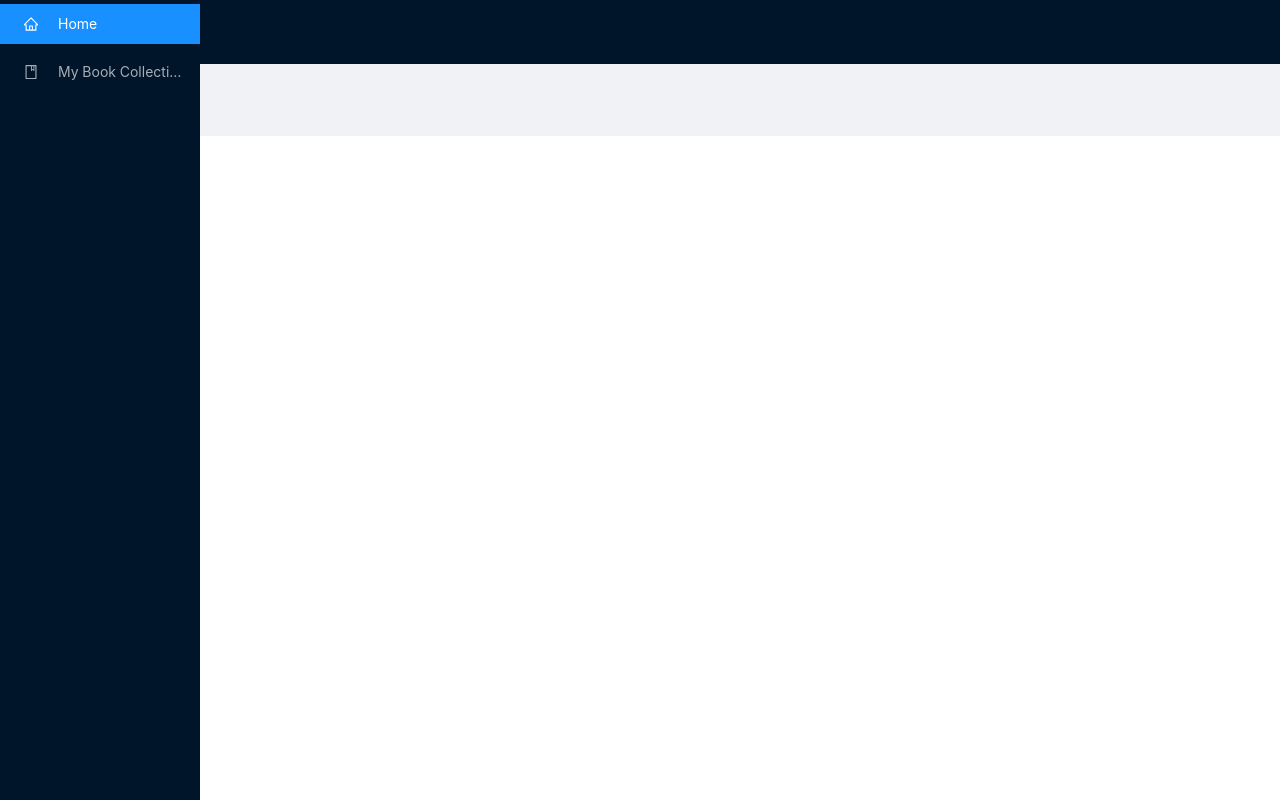
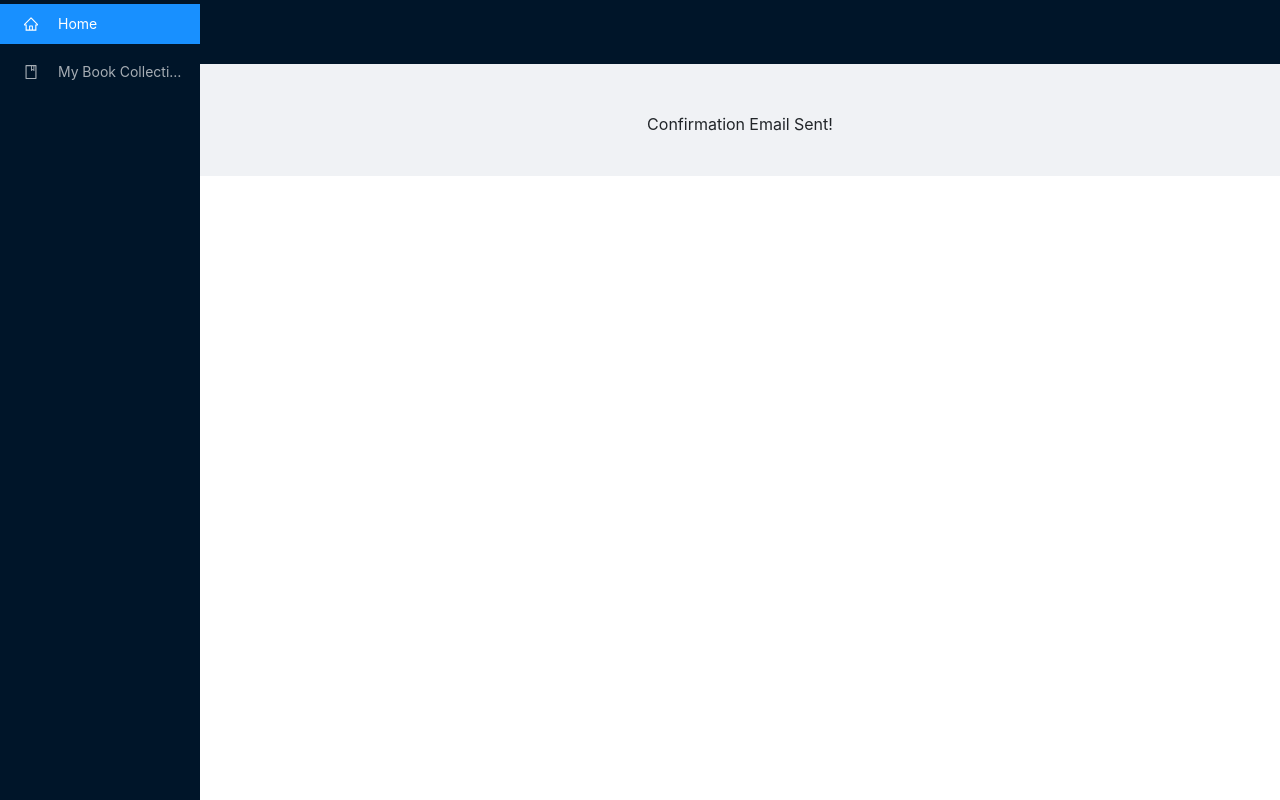
Before and after one commit to jilingy/capstone-project-assembly-gang, a React (Create React App) app in the folder frontend/: page /emailconfirm in a window 1280 px wide. Built offline with nearby package versions, Linux system fonts and the light colour scheme.

Commit message:
Basic Email Confirmation Page

```diff
--- /dev/null
+++ b/frontend/src/containers/EmailConfirm.js
@@ -0,0 +1,10 @@
+import React from 'react';
+
+export default function EmailConfirm() {
+
+    return (
+        <div>
+            <p>Confirmation Email Sent!</p>
+        </div>
+    )
+}
--- a/frontend/src/containers/Register.js
+++ b/frontend/src/containers/Register.js
@@ -34,7 +34,7 @@ export default function Register() {
 
     return(
     <div>
-    {toLogin ? <Redirect to="/" /> : null}
+    {toLogin ? <Redirect to="/emailconfirm" /> : null}
     <Title
       level={3}
     >
--- a/frontend/src/routes.js
+++ b/frontend/src/routes.js
@@ -5,11 +5,13 @@ import Books from './containers/Books';
 import CollectionList from './containers/CollectionList';
 import Login from './containers/Login';
 import Register from './containers/Register';
+import EmailConfirm from './containers/EmailConfirm';
 
 const BaseRouter = () => (
   <div>
     <Route exact path='/' component={Login}/>
     <Route exact path='/register' component={Register}/>
+    <Route exact path='/emailconfirm' component={EmailConfirm}/>
     <Route exact path='/books' component={Books}/>
     <Route exact path='/col_list' component={CollectionList}/>
   </div>
```
